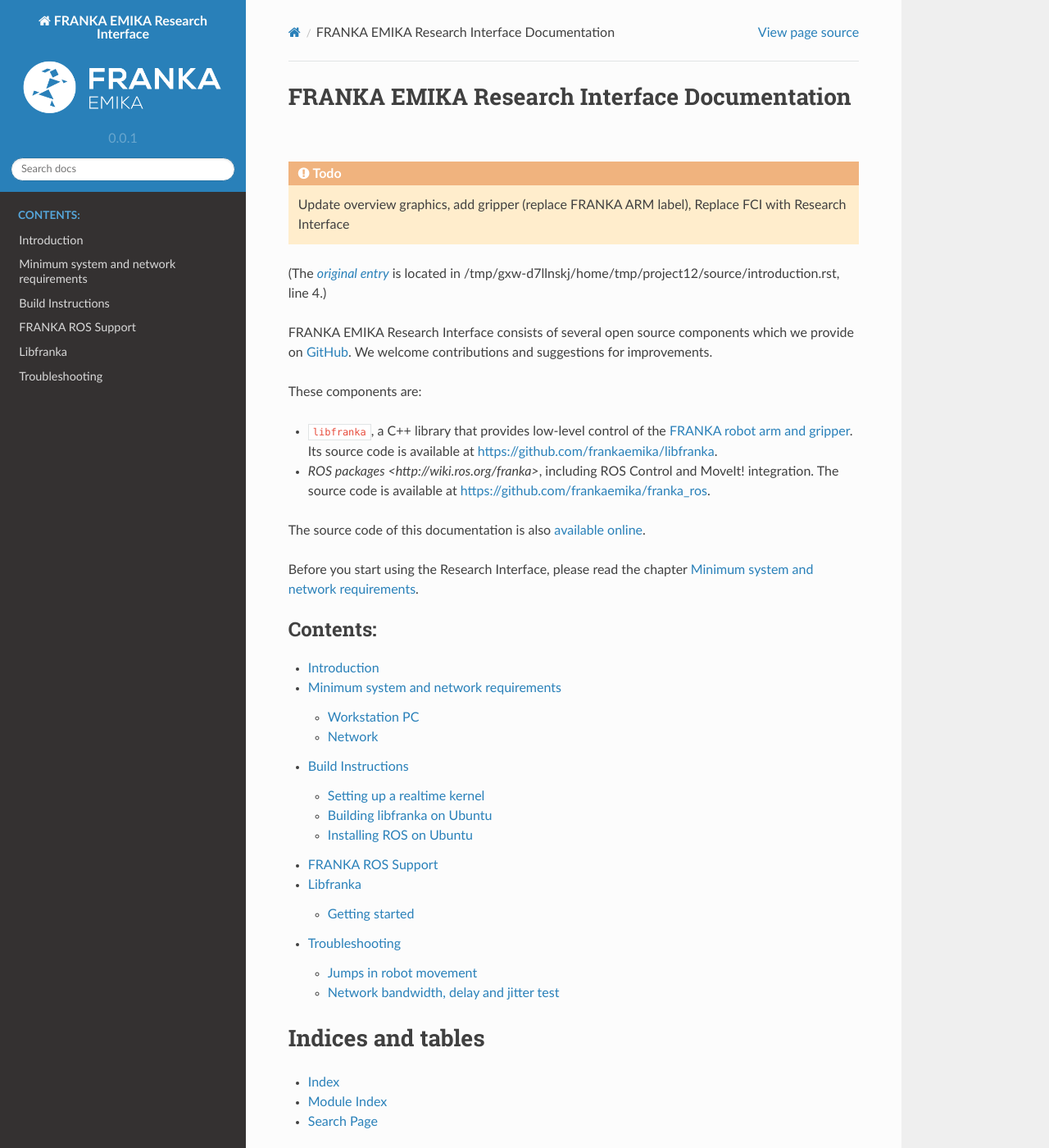
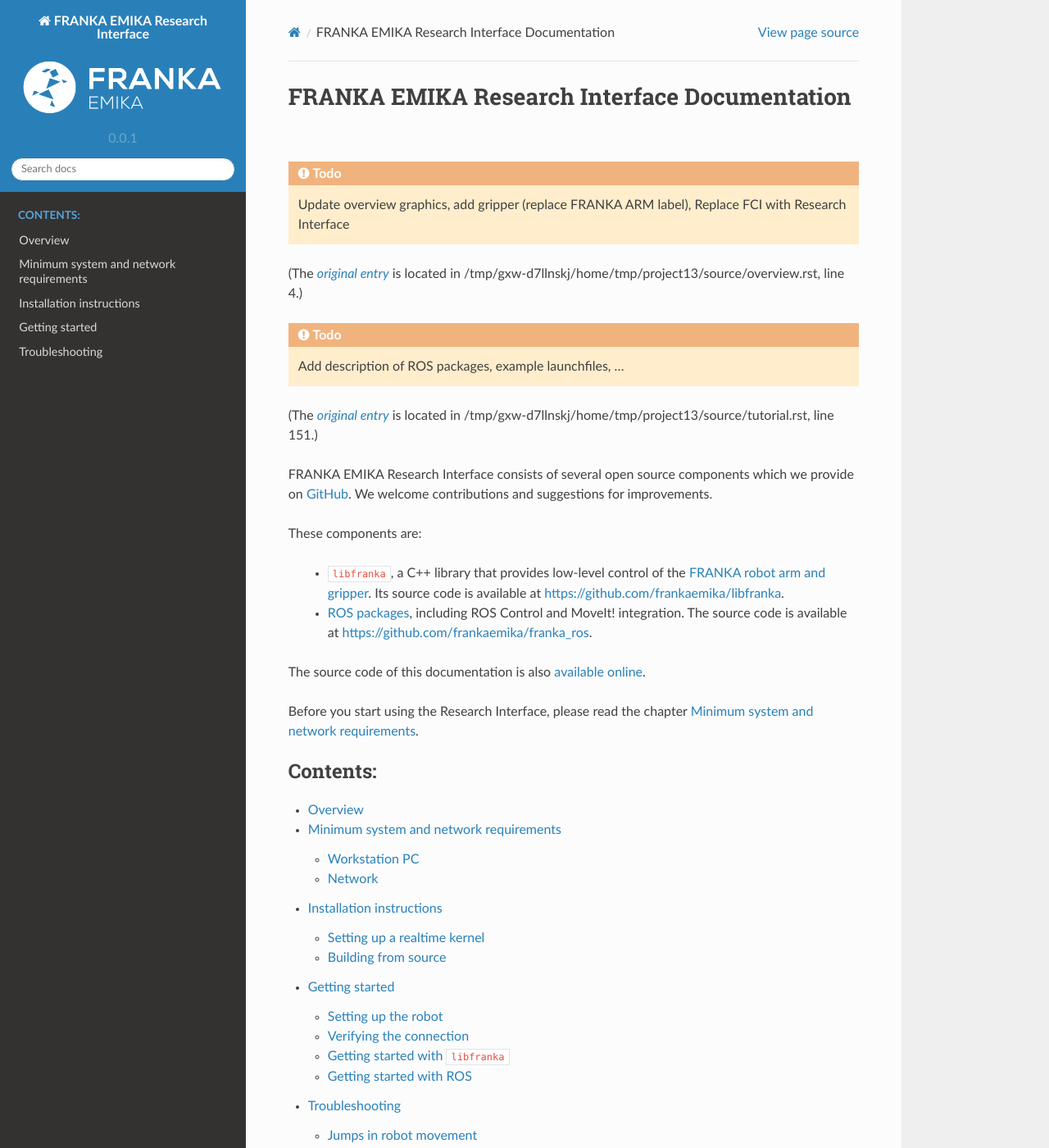
Before and after one commit to frankaemika/docs, a Sphinx documentation site: the page built from source/index.rst, in a window 1280 px wide and 1400 px high. Shown: the whole window at 82% size. Built offline with Sphinx 7.4.7 and the Read the Docs theme 2.0.0, drawn with Linux system fonts in a browser that asks for light colours; some of the changed lines change nothing that is shown.

Commit message:
Reorganize sections, minor fixes.

```diff
--- a/source/ROS.rst
+++ /dev/null
@@ -1,2 +0,0 @@
-FRANKA ROS Support
-==================
--- a/source/build-instructions.rst
+++ /dev/null
@@ -1,62 +0,0 @@
-.. highlight:: shell
-
-Build Instructions
-==================
-
-While it should in principle be possible to build ``libfranka`` on different operating systems and distributions, official support is only provided for Ubuntu 16.04 LTS `Xenial Xerus`. First, make sure, that you have installed a RT kernel.
-
-
-Setting up a realtime kernel
-----------------------------
-
-In order to control your Franka using ``libfranka``, your controller program must run with `real-time priority` under a ``RT-PREEMPT`` kernel. Therefore, you must first apply the ``RT-PREEMPT`` patch to a matching Linux kernel and then build and install the patched kernel. The procedure for patching the kernel and creating an installation package in the following online resources:
-
-* `Installing a Kernel with the RT Patch <http://home.gwu.edu/~jcmarsh/wiki/pmwiki.php%3Fn=Notes.RTPatch.html>`_
-* `HOWTO setup Linux with PREEMPT_RT properly <https://wiki.linuxfoundation.org/realtime/documentation/howto/applications/preemptrt_setup>`_
-
-
-Allow user to set realtime permissions for its processes
-^^^^^^^^^^^^^^^^^^^^^^^^^^^^^^^^^^^^^^^^^^^^^^^^^^^^^^^^^^^^^^^^^^^^^^^^^^^^^^^^^^^^
-
-First, add a realtime group and add your user to it::
-
-    sudo addgroup realtime
-    sudo adduser $(whoami) realtime
-
-
-Then, edit  ``/etc/security/limits.conf`` and add::
-
-    @realtime soft rtprio 99
-    @realtime soft priority 99
-    @realtime soft memlock 102400
-    @realtime hard rtprio 99
-    @realtime hard priority 99
-    @realtime hard memlock 102400
-
-
-Building libfranka on Ubuntu
---------------------------------
-
-First, install the necessary dependencies for building the library and API documentation from Ubuntu's package manager::
-
-    sudo apt install build-essential cmake libpoco-dev doxygen
-
-In the ``libfranka`` source directory, create a build directory and run CMake::
-
-    mkdir build
-    cd build
-    cmake ..
-    cmake --build .
-
-If the build was successful make sure, that you use a RT kernel.
-
-
-After you booted into a RT patched kernel and built ``libfranka``, you can move on to the :doc:`tutorial`.
-
-Installing ROS on Ubuntu
-----------------------------
-
-Please have a look at the `ROS Wiki <http://wiki.ros.org>`_:
-
- * `Install ROS <http://wiki.ros.org/lunar/Installation/Ubuntu>`_
- * `Getting Started <http://wiki.ros.org/ROS/StartGuide>`_
--- a/source/index.rst
+++ b/source/index.rst
@@ -7,8 +7,8 @@
 
 These components are:
 
-* ``libfranka``, a C++ library that provides low-level control of the `FRANKA robot arm and gripper <https://franka.de>`_. Its source code is available at https://github.com/frankaemika/libfranka.
-* `ROS packages <http://wiki.ros.org/franka>`, including ROS Control and MoveIt! integration. The source code is available at https://github.com/frankaemika/franka_ros.
+ * ``libfranka``, a C++ library that provides low-level control of the `FRANKA robot arm and gripper <https://franka.de>`_. Its source code is available at https://github.com/frankaemika/libfranka.
+ * `ROS packages <http://wiki.ros.org/franka>`_, including ROS Control and MoveIt! integration. The source code is available at https://github.com/frankaemika/franka_ros.
 
 The source code of this documentation is also `available online <https://github.com/frankaemika/research-interface-docs>`_.
 
@@ -18,11 +18,10 @@
    :maxdepth: 2
    :caption: Contents:
 
-   introduction
+   overview
    requirements
-   build-instructions
-   ROS
-   libfranka
+   installation
+   tutorial
    troubleshooting
 
 Indices and tables
--- /dev/null
+++ b/source/installation.rst
@@ -0,0 +1,60 @@
+.. highlight:: shell
+
+Installation instructions
+=========================
+
+Setting up a realtime kernel
+----------------------------
+
+In order to control your FRANKA using ``libfranka``, your controller program must run with `real-time priority` under a ``PREEMPT_RT`` kernel. Therefore, you must first apply the ``PREEMPT_RT`` patch to a matching Linux kernel and then build and install the patched kernel. The procedure for patching the kernel and creating an installation package in the following online resources:
+
+ * `Installing a Kernel with the RT Patch <http://home.gwu.edu/~jcmarsh/wiki/pmwiki.php%3Fn=Notes.RTPatch.html>`_
+ * `HOWTO setup Linux with PREEMPT_RT properly <https://wiki.linuxfoundation.org/realtime/documentation/howto/applications/preemptrt_setup>`_
+
+
+Allow user to set realtime permissions for its processes
+^^^^^^^^^^^^^^^^^^^^^^^^^^^^^^^^^^^^^^^^^^^^^^^^^^^^^^^^
+
+First, add a realtime group and add your user to it::
+
+    sudo addgroup realtime
+    sudo adduser $(whoami) realtime
+
+
+Then, edit  ``/etc/security/limits.conf`` and add::
+
+    @realtime soft rtprio 99
+    @realtime soft priority 99
+    @realtime soft memlock 102400
+    @realtime hard rtprio 99
+    @realtime hard priority 99
+    @realtime hard memlock 102400
+
+
+Building from source
+--------------------
+
+While it should in principle be possible to build ``libfranka`` and the FRANKA ROS components on different operating systems and distributions, official support is currently only provided for Ubuntu 16.04 LTS `Xenial Xerus` and ROS `Kinetic Kame`.
+
+Building ``libfranka``
+^^^^^^^^^^^^^^^^^^^^^^
+
+Install the necessary dependencies for building the library and API documentation from Ubuntu's package manager::
+
+    sudo apt install build-essential cmake libpoco-dev doxygen
+
+Obtain the ``libfranka`` source code from `GitHub <https://github.com/frankaemika/libfranka>`__.
+In the source directory, create a build directory and run CMake::
+
+    mkdir build
+    cd build
+    cmake ..
+    cmake --build .
+
+
+Building the ROS packages
+^^^^^^^^^^^^^^^^^^^^^^^^^
+
+If you have `set up ROS Kinetic <http://wiki.ros.org/kinetic/Installation/Ubuntu>`_, download the FRANKA ROS packages from `GitHub <https://github.com/frankaemika/franka_ros>`__ and put them into your Catkin workspace. In your Catkin workspace, execute ``catkin_make`` with the path to the ``libfranka`` build directory::
+
+    catkin_make -D Franka_DIR=/path/to/libfranka/build
--- a/source/libfranka.rst
+++ /dev/null
@@ -1,5 +0,0 @@
-Libfranka
-==============
-
-
-.. include:: tutorial.rst
--- a/source/introduction.rst
+++ b/source/overview.rst
@@ -1,5 +1,5 @@
-Introduction
-============
+Overview
+========
 
 .. todo::
 
@@ -14,7 +14,7 @@
 
     Schematic overview of the components.
 
-``libfranka`` provides a **C++ interface** which is run remotely on a workstation PC. The connection to FRANKA CONTROL is established via a standard Ethernet connection. The interface provides high-speed measurements, internal data of the robot and the gripper. Further, it accepts parameters and control values at an update frequency of up to :math:`1 kHz`. With this library, it is possible to:
+``libfranka`` provides a **C++ interface** which is run remotely on a workstation PC. The connection to FRANKA CONTROL is established via a standard Ethernet connection. The interface provides high-speed measurements, internal data of the robot and the gripper. Further, it accepts parameters and control values at an update frequency of up to 1 kHz. With this library, it is possible to:
 
 * Retrieve information about the current state of FRANKA, e.g. current end effector pose, joint angles or the gripper status.
 * Execute motions by giving joint positions, joint velocities, Cartesian poses, or Cartesian velocities.
@@ -25,7 +25,7 @@
 
 .. important::
 
-    Data is sent to FRANKA over the network with a frequency of :math:`1 kHz`. Therefore, a good network connection is vital!
+    Data is sent to FRANKA over the network with a frequency of 1 kHz. Therefore, a good network connection is vital!
 
 The **ROS support** allows interfacing FRANKA via your own ROS-nodes and make use of the entire ROS ecosystem. It also comes with a URDF model of FRANKA, which allows visualization (e.g. RViz) and kinematic simulations. Examples are provided as well as **MoveIt!** integration is done.
 
--- a/source/tutorial.rst
+++ b/source/tutorial.rst
@@ -1,10 +1,10 @@
 Getting started
----------------
+===============
 
-After :doc:`building the library <build-instructions>`, you can get started with your FRANKA!
+After :doc:`setting up the required software <installation>`, you can get started with your FRANKA!
 
 Setting up the robot
-^^^^^^^^^^^^^^^^^^^^
+--------------------
 
 Before we get started with controlling FRANKA, here are a few important points to consider when working with FRANKA.
 
@@ -12,7 +12,7 @@
 
 .. caution::
 
-    FRANKA's built-in controllers only support tabletop mounting, i.e. assumes that FRANKA is mounted perpendicular to the ground! Other mountings will void your warranty, **decrease the performance of the robot** or **might damage the robot**!
+    FRANKA's built-in controllers only support tabletop mounting, i.e. assumes that FRANKA is mounted perpendicular to the ground! Other mountings will **void your warranty**, decrease the performance of the robot and **might damage the robot**!
 
 
 2. Ensure that the cable connecting FRANKA and FRANKA CONTROL is firmly attached on both sides.
@@ -26,9 +26,9 @@
 
 
 Verifying the connection
-^^^^^^^^^^^^^^^^^^^^^^^^
+------------------------
 
-You can run the ``echo_robot_state`` example to see if you can successfully connect to your FRANKA using the research interface. Ensure your network cable is plugged in to the Ethernet connection at the base of FRANKA (*not* to the master controller!).
+You can run the ``echo_robot_state`` example from ``libfranka`` to see if you can successfully connect to your FRANKA using the research interface. Ensure your network cable is plugged in to the Ethernet connection at the base of FRANKA (*not* to the master controller!).
 
 Change to the build directory of ``libfranka`` and execute the example:
 
@@ -42,6 +42,9 @@
 
     If you get an error at this point, ensure that FRANKA's brakes are opened. You can open the brakes from FRANKA DESK at https://robot.franka.de.
 
+
+Getting started with ``libfranka``
+----------------------------------
 
 Connecting libfranka to the robot
 ^^^^^^^^^^^^^^^^^^^^^^^^^^^^^^^^^
@@ -121,8 +124,7 @@
       return {{0.0, 0.0, 0.0, omega, omega, omega, omega}};
     });
 
-The callback provided to the ``robot.control`` will be executed for each robot state received from FRANKA, at :math:`1 KHz` frequency. In the above example. the desired velocity is returned ``{{0.0, 0.0, 0.0, omega, omega, omega, omega}}`` during motion. When the motion is finished ``franka::Stop`` is returned instead. This example uses the default `Joint Impedance` controller, which offers the best performance(and can
-be used for Cartesian motions as well).
+The callback provided to the ``robot.control`` will be executed for each robot state received from FRANKA, at 1 KHz frequency. In the above example. the desired velocity is returned ``{{0.0, 0.0, 0.0, omega, omega, omega, omega}}`` during motion. When the motion is finished ``franka::Stop`` is returned instead. This example uses the default `Joint Impedance` controller, which offers the best performance (and can be used for Cartesian motions as well).
 
 .. caution::
 
@@ -141,3 +143,10 @@
 
 When creating motions, make sure they have smooth velocity and acceleration profiles. Big discontinuities can trigger robot's safety features
 and abort the motion.
+
+
+Getting started with ROS
+------------------------
+
+.. todo::
+ Add description of ROS packages, example launchfiles, ...
```
Also changed, not shown: source/requirements.rst (line endings or trailing spaces).
